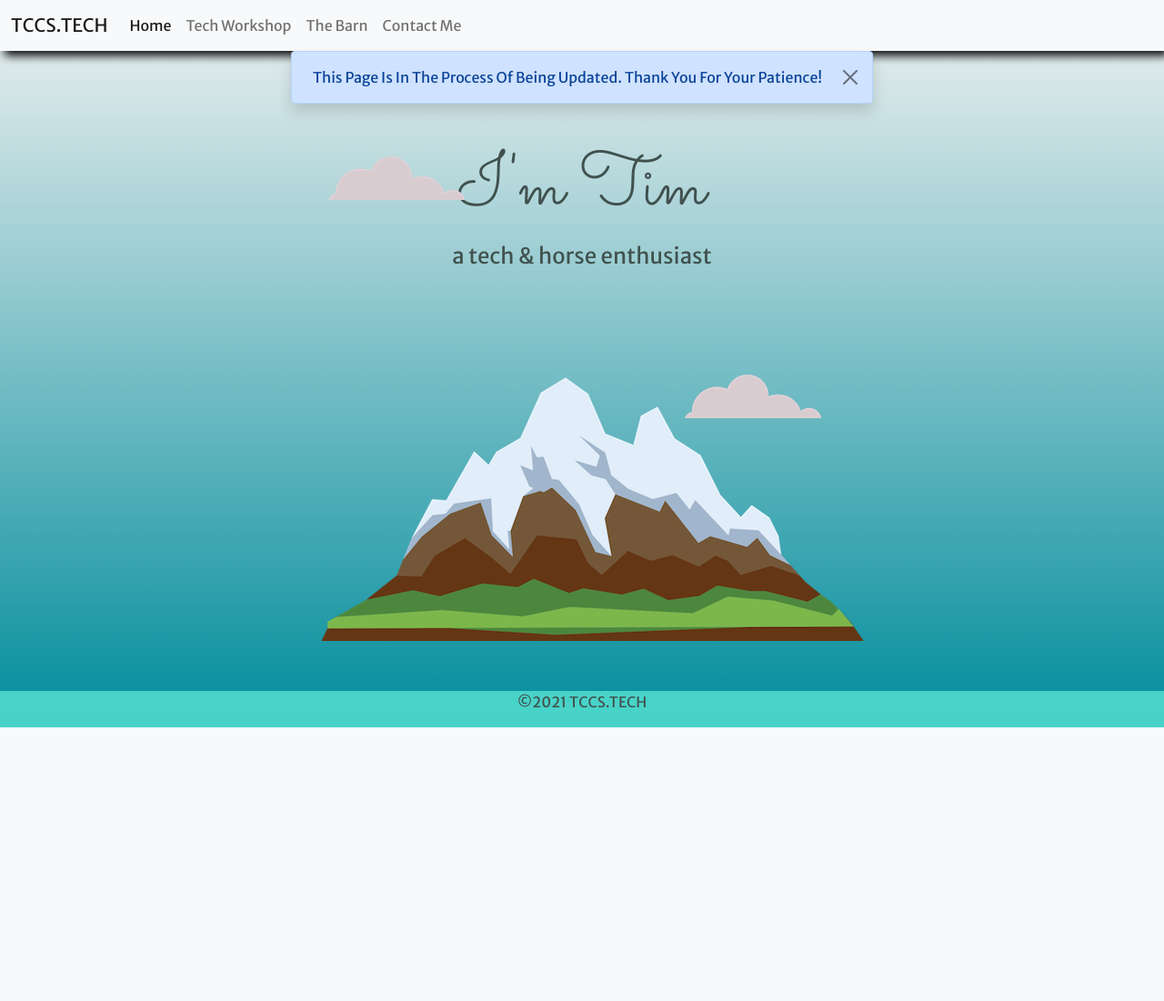
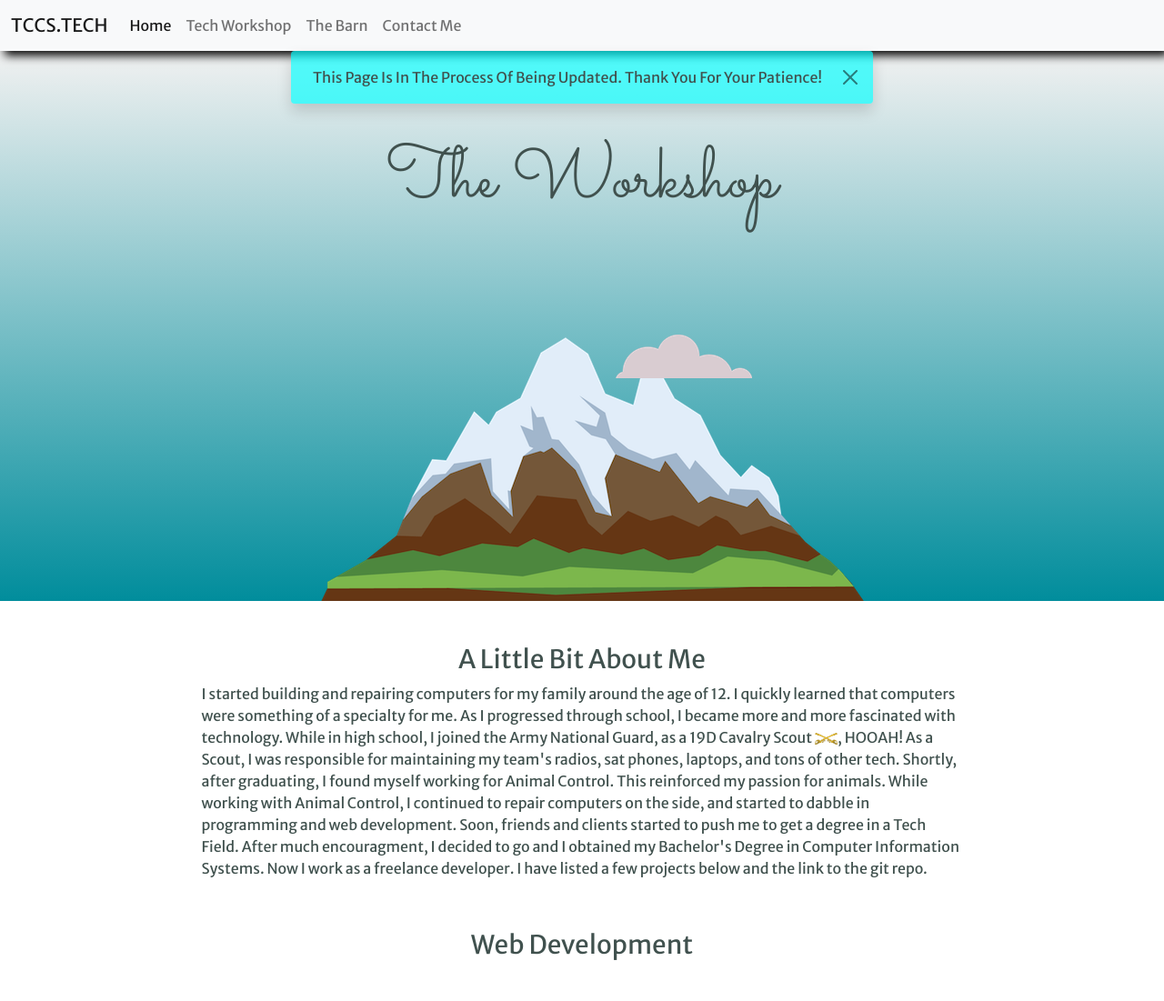
Before and after one commit to tccSolutions/tccs-flask, a Flask app: page /workshop in a window 1280 px wide. Shown: the top 1101 px of the page at 91% size. Before the commit the page ends 800 px from the top, so only its background shows below. Run offline with Flask 2, Linux system fonts and the light colour scheme; some libraries are stand-ins or nearby versions.

Commit message:
updated workshop site

```diff
--- a/main.py
+++ b/main.py
@@ -129,16 +129,16 @@ def admin_login():
                 login_user(current_user)
                 print("logged in")
             else:
-                flash("Invalid Password")
+                flash("Invalid Password", "error")
         else:
-            flash("Not Today")
+            flash("Not Today", "error")
     return render_template('admin.html', horses=horses)
 
 @app.route("/logout")
 @login_required
 def logout():
     logout_user()
-    flash("Successfully Logged Out")
+    flash("Successfully Logged Out", "info")
     return redirect(url_for('index'))
 
 
@@ -158,7 +158,7 @@ def contact_me():
 @app.route('/workshop')
 def workshop():
     message = "this page is in the process of being updated. Thank you for your patience!"
-    flash(message.title())
+    flash(message.title(), "info")
     return render_template('workshop.html')
 
 
@@ -214,7 +214,7 @@ def update_horse():
             except cloudinary.exceptions.Error:
                 pass
     else:
-        flash("You gotta sign in!")
+        flash("You gotta sign in!", "info")
     return redirect(url_for('horse', id=horse.id, name=horse.name))
 
 
--- /dev/null
+++ b/static/styles/flask.styles.css
@@ -0,0 +1,12 @@
+.alert{
+    position: fixed;
+    top:7%;
+    left:25%;
+}
+.info{
+    background-color:rgba(0, 255, 255, 0.658);
+}
+
+.error{
+    background-color: rgba(255, 127, 80, 0.658);
+}
--- a/static/styles/styles.css
+++ b/static/styles/styles.css
@@ -21,6 +21,11 @@ a{
 nav{
     box-shadow: 5px 5px 10px black;
 }
+
+li{
+  list-style: none;
+}
+
 
 .header {
     display: inline-block;
@@ -194,8 +199,8 @@ footer{
   border-radius: 8px;
   font-family: "Merriweather Sans", sans-serif;
   color: #ffffff;
-  font-size: .5em;
-  padding: 5px 20px 5px 20px;
+  font-size: .75em;
+  padding:2px 20px 2px 20px;
   text-decoration: none;
 }
 
--- /dev/null
+++ b/static/styles/workshop.styles.css
@@ -0,0 +1,8 @@
+.skill-img:nth-child(odd){
+    width:30%;
+    border-right: 2px solid black;
+}
+.skill-img:nth-child(even){
+    width:30%;
+    border-left: 2px solid black;
+}
--- a/templates/index.html
+++ b/templates/index.html
@@ -14,6 +14,7 @@
   <link rel="preconnect" href="https://fonts.gstatic.com" crossorigin />
   <link href="https://fonts.googleapis.com/css2?family=Sacramento&display=swap" rel="stylesheet" />
   <link href="../static/styles/styles.css" rel="stylesheet" />
+  <link href="../static/styles/flask.styles.css" rel="stylesheet"/>
   {%block head%}
 
 
@@ -60,12 +61,14 @@
     </div>
   </nav>
   <!-- Alert Messages -->
-  {% for message in get_flashed_messages() %}
-  <div role="alert" class="alert alert-primary alert-dismissible fade show shadow w-50 mx-auto text-center">
+  {% with messages = get_flashed_messages(with_categories=true) %}
+  {% for category, message in messages %}
+  <div role="alert" class="alert {{category}} alert-dismissible fade show shadow w-50 mx-auto text-center">
     {{message}}
     <button class="btn-close" data-bs-dismiss="alert" type="button"></button>
   </div>
   {% endfor %}
+  {%endwith%}
 
   <div class="content">
   {% block content %}
@@ -113,25 +116,45 @@
     <h1>My Skills</h1>
     <!-- Pc Skills -->
     <div class="skill w-50 mx-auto my-2 ">
-      <div class='text-start my-5'>
+      <div class='my-5'>
         <img class="float-end ps-2" src="../static/images/pc tech.png" width="20%" alt="pc repair" />
         <h2 style="color: #009dae">PC Technichian/Web Developer</h2>
-        <h3>
-          I started building and repairing computers around the age of 12 for my family and friends.
-          This drove me to get a degree in Computer Science. Now I enjoy building web apps,
-          pyhton apps, and some java apps. The process of building an application from nothing has fascinated me for many years.
-        </h3>
+        <div class='d-flex text-start w-75 justify-content-center'>
+          <ul>
+            <li>Web Development
+              <ul>
+                <li>HTML</li>
+                <li>REACT</li>
+                <li>JavaScript</li>
+                <li>CSS</li>
+                <li>Bootstrap</li>
+              </ul>
+            </li>
+          </ul>
+          <ul>
+            <li>Coding Languages
+              <ul>
+                <li>Python</li>
+                <li>Java</li>
+                <li>C#</li>
+                <li>C++</li>
+              </ul>
+            </li>
+          </ul>
+        </div>
+        <h4>Please visit <a class='btn' href="{{url_for('workshop')}}">The Workshop</a> for more information.</h4>
+
       </div>
       <!-- Horse Skills -->
       <div class='my-5'>
         <img class="float-start pe-2" src="../static/images/horse.png" alt="pc repair" width="20%" />
         <h2 style="color: #009dae">Horse Training</h2>
         <div class="text-start w-75 ms-auto">
-          <h3>The only thing more enjoyable than coding is probably horse training. I really enjoy the
+          <h4>The only thing more enjoyable than coding is probably horse training. I really enjoy the
             challenge of connecting to one of God's greatest animals and bringing them closer to people.
             Please feel free to visit <a class='btn' href="{{url_for('horses')}}">THE BARN</a> to see some of
             horses on the property and view the horses looking for homes.
-          </h3>
+          </h4>
         </div>
 
       </div>
--- a/templates/workshop.html
+++ b/templates/workshop.html
@@ -1,11 +1,83 @@
 {% extends 'index.html' %}
 {% block title%}The Workshop{%endblock%}
 {%block head%}
-    {{super()}}
+{{super()}}
+<link rel="stylesheet" href="../static/styles/workshop.styles.css">
 {%endblock%}
 
 {%block content%}
-{% include 'tim.html'%}
+<!-- Header -->
+<section class="header">
+    <h1>The Workshop</h1>
+    <div class='mountain-cloud-container'>
+        <img class="cloud-1" alt="clouds" src="../static/images/cloud.png" />
+        <img class='mountain' alt="mountain" src="../static/images/mountain.png" />
+    </div>
+</section>
+
+<!--My Background -->
+<section id='my-background' class='container mt-5'>
+    <div>
+        <h3>A Little Bit About Me</h3>
+    </div>
+    <div class="w-75 mx-auto text-start ">
+        <h6 class='lh-base'>I started building and repairing computers for my family around the age of 12. I quickly
+            learned that computers were something of a specialty for me.
+            As I progressed through school, I became more and more fascinated with technology. While in high school, I
+            joined the Army National Guard, as a 19D Cavalry Scout
+            <span><img src="../static//images/sabers.png" alt="sabers" width="25px"></span>, HOOAH!
+            As a Scout, I was responsible for maintaining my team's radios, sat phones, laptops, and tons of other tech.
+            Shortly, after graduating, I found myself working
+            for Animal Control. This reinforced my passion for animals. While working with Animal Control, I continued
+            to repair computers on the side, and started to dabble in
+            programming and web development. Soon, friends and clients started to push me to get a degree in a Tech
+            Field. After much encouragment, I decided to go and I obtained my
+            Bachelor's Degree in Computer Information Systems. Now I work as a freelance developer. I have listed a few
+            projects below and the link to the git repo.
+        </h6>
+    </div>
+</section>
+
+<!-- Web Development -->
+<section id="web-dev" class="container mt-5">
+    <div class="mb-5">
+        <h3>Web Development</h3>
+    </div>
+    <!-- Flask -->
+    <div class='d-flex mb-5 mt-5'>
+        <div class="skill-img">
+            <a href=" https://flask.palletsprojects.com/en/2.0.x/" target="_blank">
+                <img src="https://flask.palletsprojects.com/en/2.0.x/_images/flask-logo.png" style="max-width: 300px;">
+            </a>
+        </div>
+        <div class='ms-4'>
+            <h6>The following sites have been developed using the FLASK Framework:</h6>
+            <ul class='text-start mx-auto w-50'>
+                <li><a href=" https://starfire-registry.herokuapp.com/" target="_blank">Starfire Registry</a></li>
+                <li><a href=" https://www.taylor-and-dwight.com/" target="_blank">Taylor-and-Dwight.com</a></li>
+                <li><a href=" https://www.taylor-and-dwight.com/" target="_blank">TCCS.TECH</a></li>
+            </ul>
+        </div>
+    </div>
+
+    <!-- REACT -->
+    <div class='d-flex mb-5 justify-content-end '>
+        <div class='w-50  me-0 '>
+            <h6>The following sites have been developed using the REACT Framework:</h6>
+            <ul class='text-start mx-auto w-50'>
+                <li><a href=" https://tccsolutions.github.io/crwn-clothing/" target="_blank">Crown Clothing</a></li>
+                <li><a href=" https://tccsolutions.github.io/wildoaksfarm/" target="_blank">Wild Oaks Farm</a></li>
+                <li><a href=" https://tccsolutions.github.io/tccs/" target="_blank">TCCS.TECH</a></li>
+            </ul>
+        </div>
+        <div class="skill-img">
+            <a href=" https://flask.palletsprojects.com/en/2.0.x/" target="_blank">
+                <img src="https://onextrapixel.com/wp-content/uploads/2016/04/reactjs-thumb.jpg" class="" style="max-width: 300px;">
+            </a>
+        </div>
+    </div>
 
 
+</section>
+
 {%endblock%}
```
Also changed, not shown: static/images/sabers.png (added).
